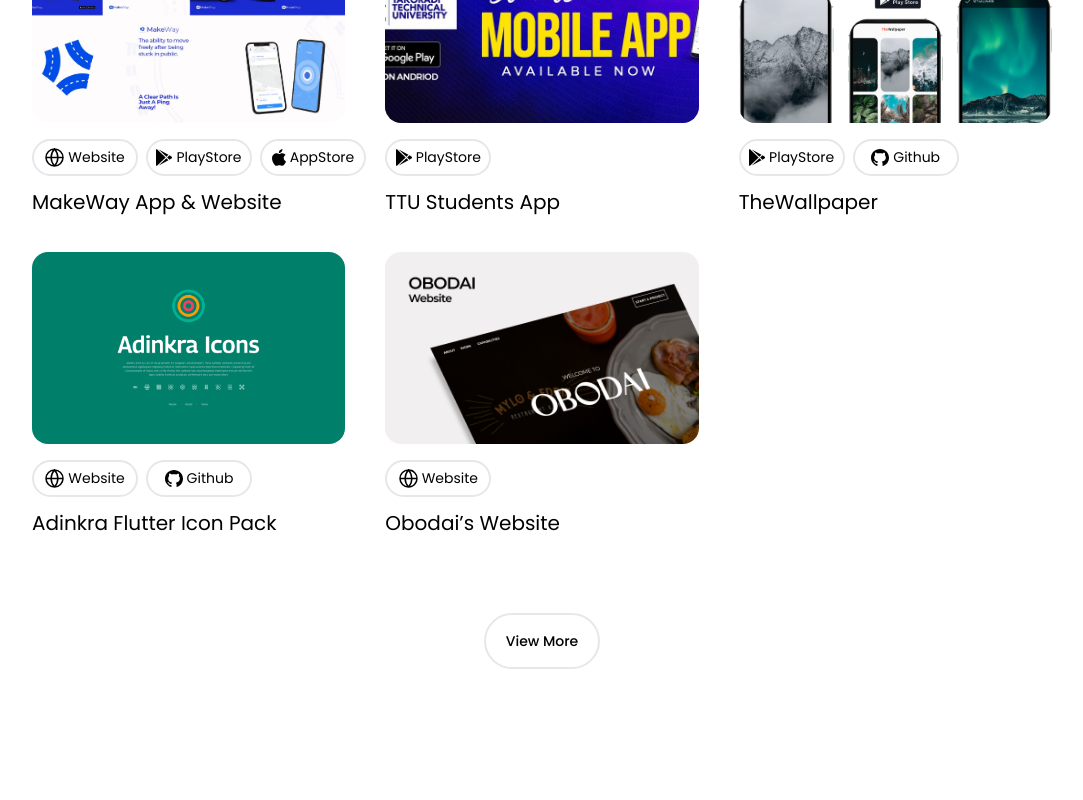
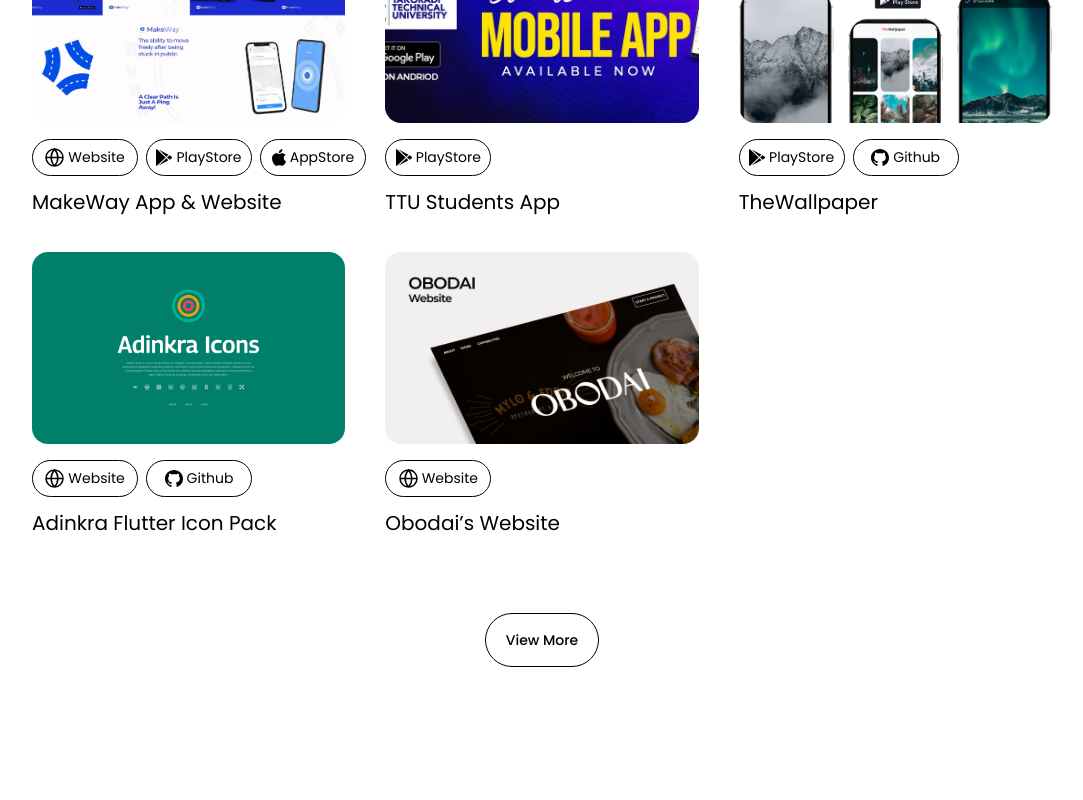
Before and after one commit to 4eug/Old-Portfolio, a Next.js app: page / in a window 1280 px wide. Shown: the part 1160-1960 px from the top of the page, without its empty margins (98-1181 px from the left). Built offline with nearby package versions, Linux system fonts and the light colour scheme.

Commit message:
btn styling

```diff
--- a/styles/globals.css
+++ b/styles/globals.css
@@ -18,7 +18,7 @@
   }
 
   button.white {
-    @apply btn-common border-2 h-[37px] w-[106px];
+    @apply btn-common border-[1px] border-black h-[37px] w-[106px];
   }
 
   button.chips {
@@ -26,7 +26,7 @@
   }
 
   button.black {
-    @apply border-2 rounded-full text-sm px-5 py-4 text-center;
+    @apply border-[1px] border-black hover:bg-black hover:text-white rounded-full text-sm px-5 py-4 text-center;
   }
 
   nav {
```
